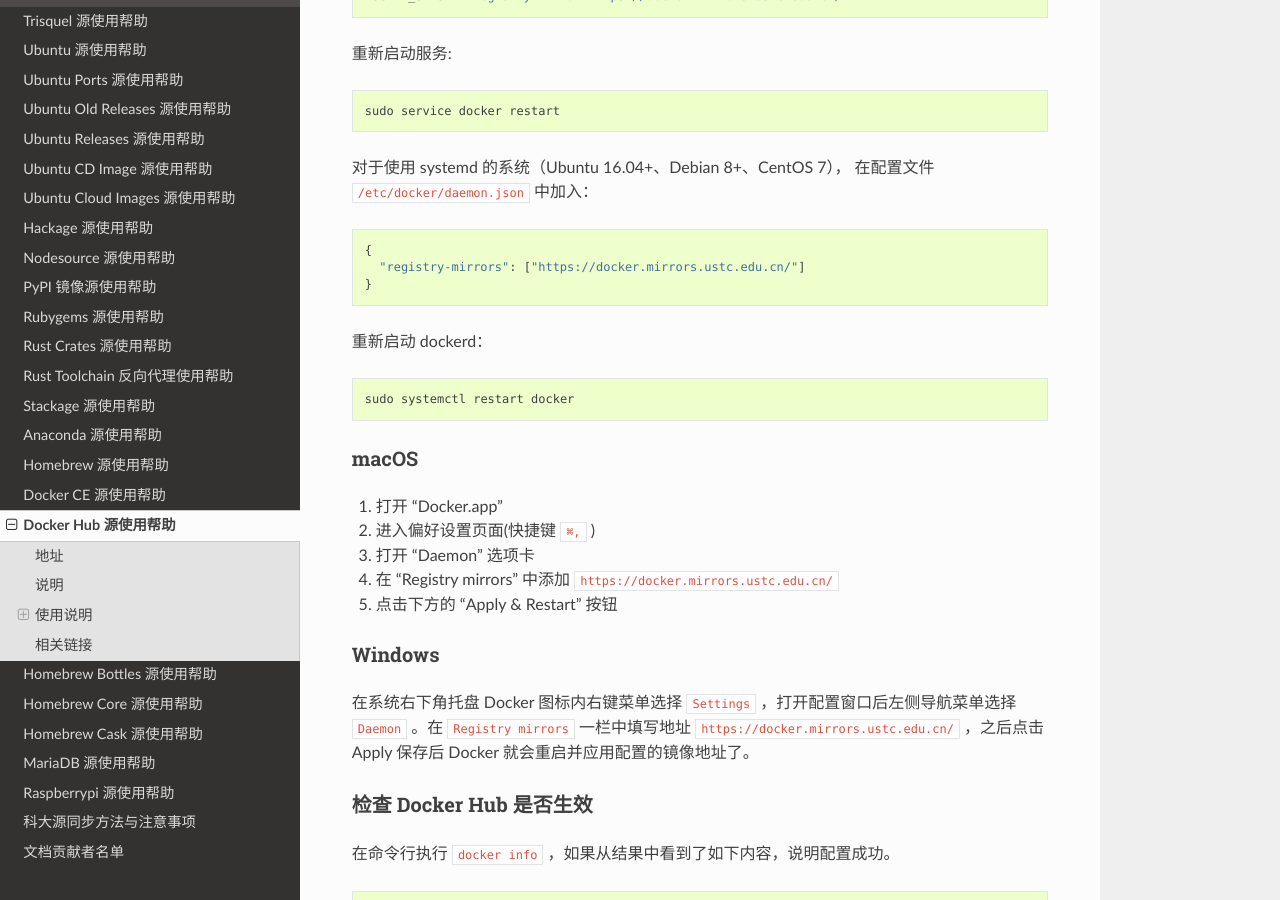
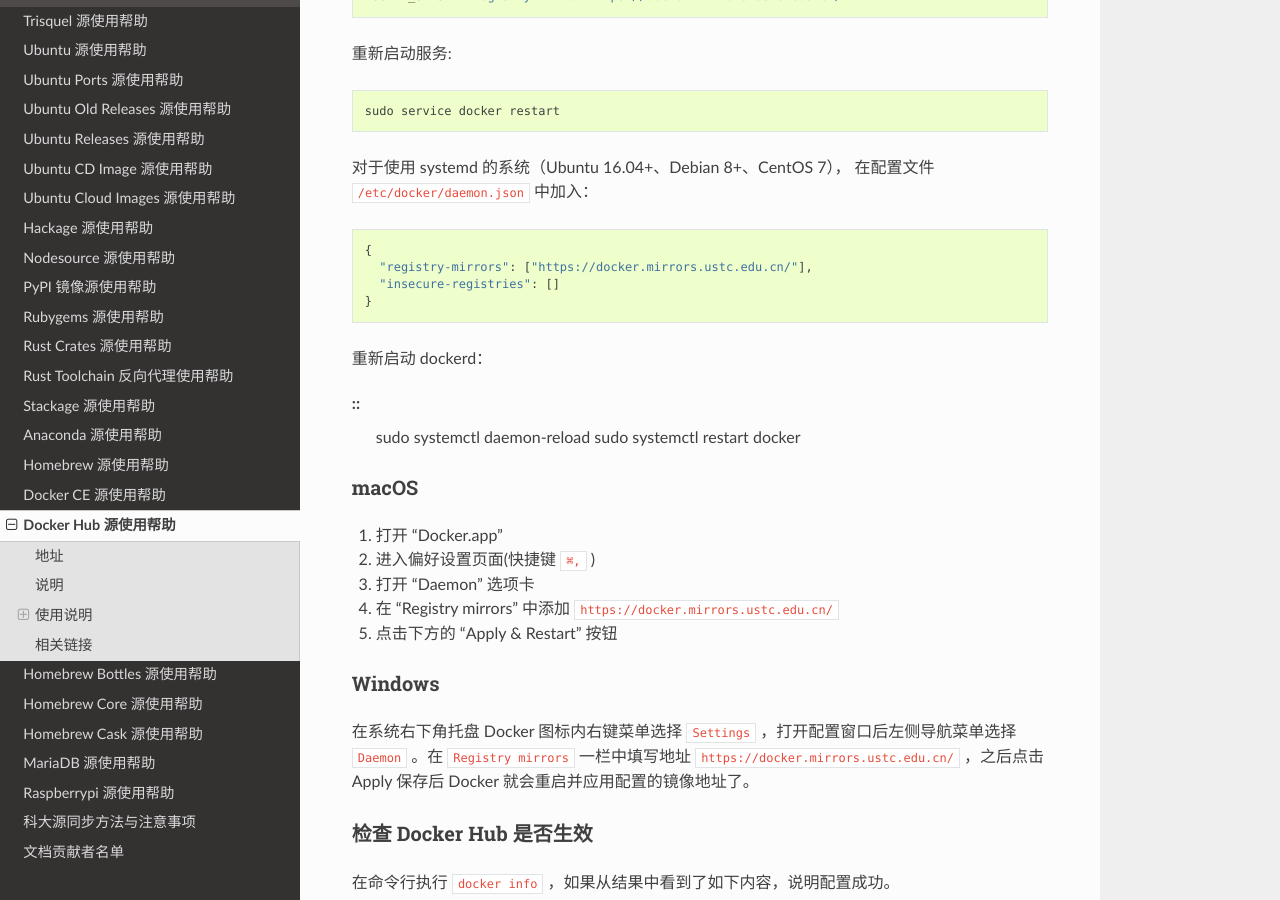
Before and after one commit to ustclug/mirrorhelp, a Sphinx documentation site: the page built from source/dockerhub.rst, in a window 1280 px wide and 900 px high, scrolled down 590 px. Built offline with Sphinx 7.4.7 and the Read the Docs theme 2.0.0, drawn with Linux system fonts in a browser that asks for light colours; pages that are not in the unit, such as notebooks, are missing from menus.

Commit message:
add empty `insecure-registries` in daemon.json
It only takes effect after add `insecure-registries`
OS version "Ubuntu 16.04.4 LTS"
Docker version 18.09.2, build 6247962

```diff
--- a/source/dockerhub.rst
+++ b/source/dockerhub.rst
@@ -35,13 +35,14 @@
 ::
 
     {
-      "registry-mirrors": ["https://docker.mirrors.ustc.edu.cn/"]
+      "registry-mirrors": ["https://docker.mirrors.ustc.edu.cn/"],
+      "insecure-registries": []
     }
 
 重新启动 dockerd：
 
 ::
-
+  sudo systemctl daemon-reload
   sudo systemctl restart docker
 
 macOS
```
